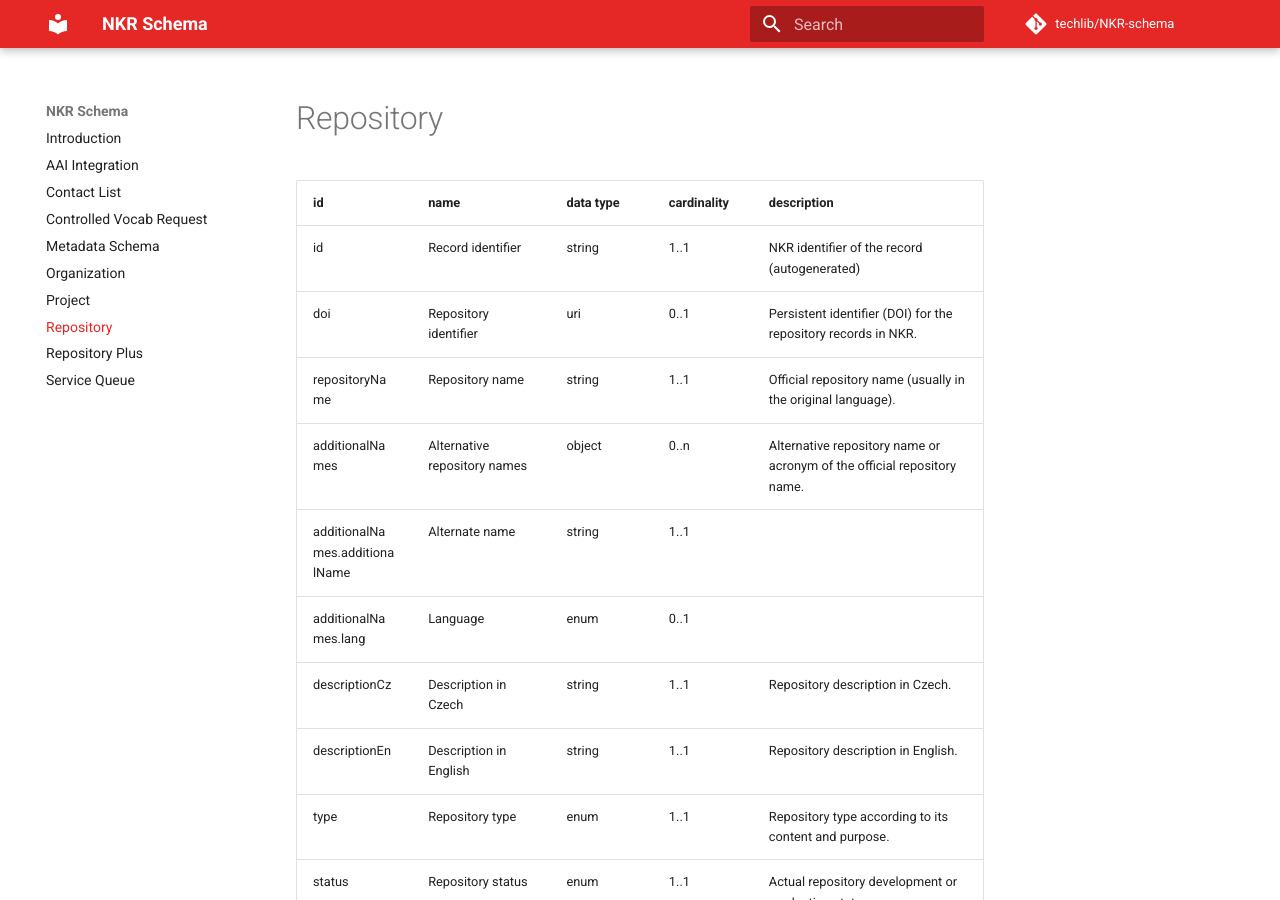
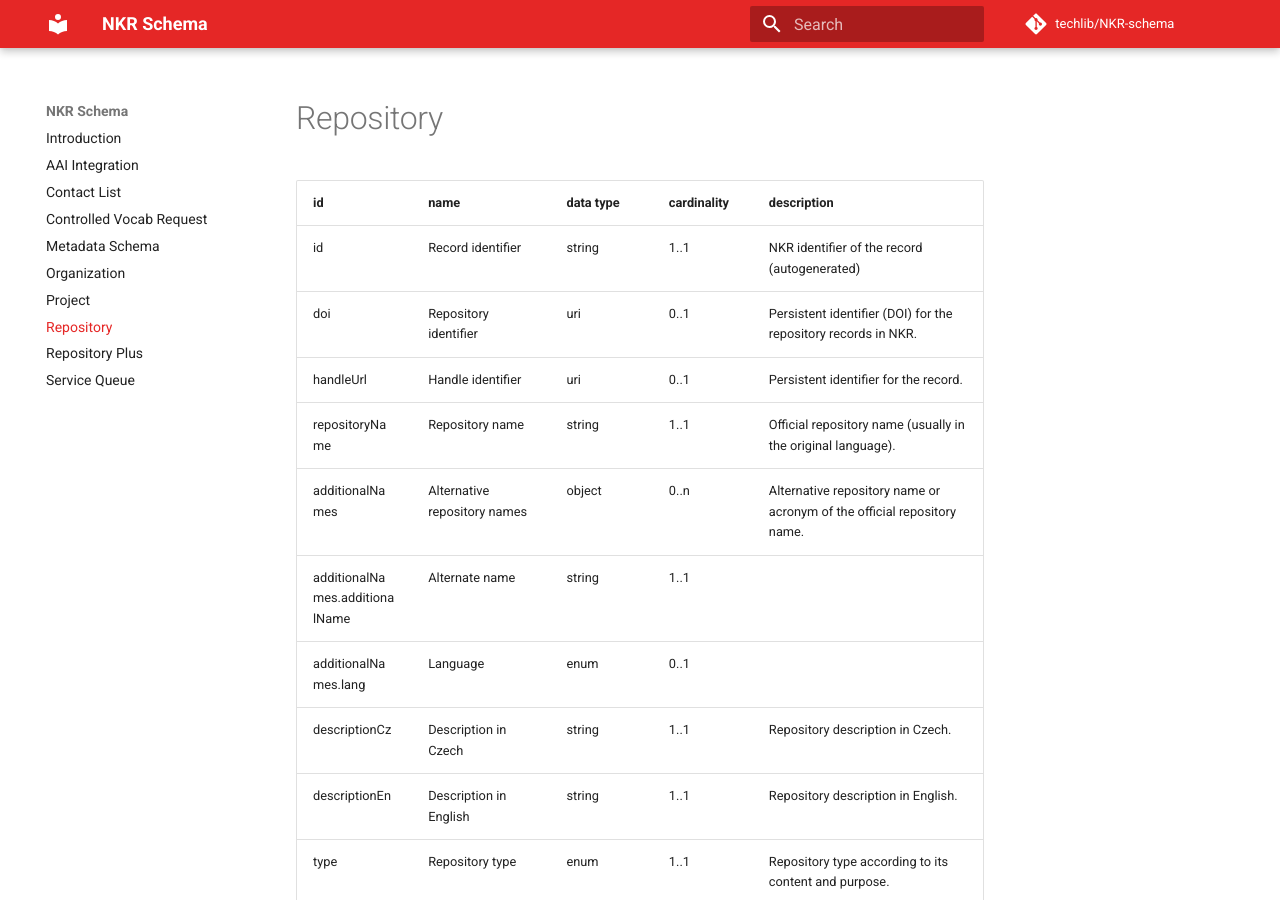
Before and after one commit to techlib/NKR-schema, an MkDocs documentation site: the page built from docs/repository.md, in a window 1280 px wide and 900 px high. Built offline with MkDocs 1.6.1 and Material for MkDocs 9.7.7, drawn with Linux system fonts in a browser that asks for light colours; comment, search, counter and statistics services are not loaded.

Commit message:
Update generated schema docs [skip ci]

```diff
--- a/docs/repository.md
+++ b/docs/repository.md
@@ -2,6 +2,7 @@ id | name | data type | cardinality | description
 -- | -- | -- | -- | --
 id | Record identifier | string | 1..1 | NKR identifier of the record (autogenerated)
 doi | Repository identifier | uri | 0..1 | Persistent identifier (DOI) for the repository records in NKR.
+handleUrl | Handle identifier | uri | 0..1 | Persistent identifier for the record.
 repositoryName | Repository name | string | 1..1 | Official repository name (usually in the original language).
 additionalNames | Alternative repository names | object | 0..n | Alternative repository name or acronym of the official repository name.
 additionalNames.additionalName | Alternate name | string | 1..1 |
```
